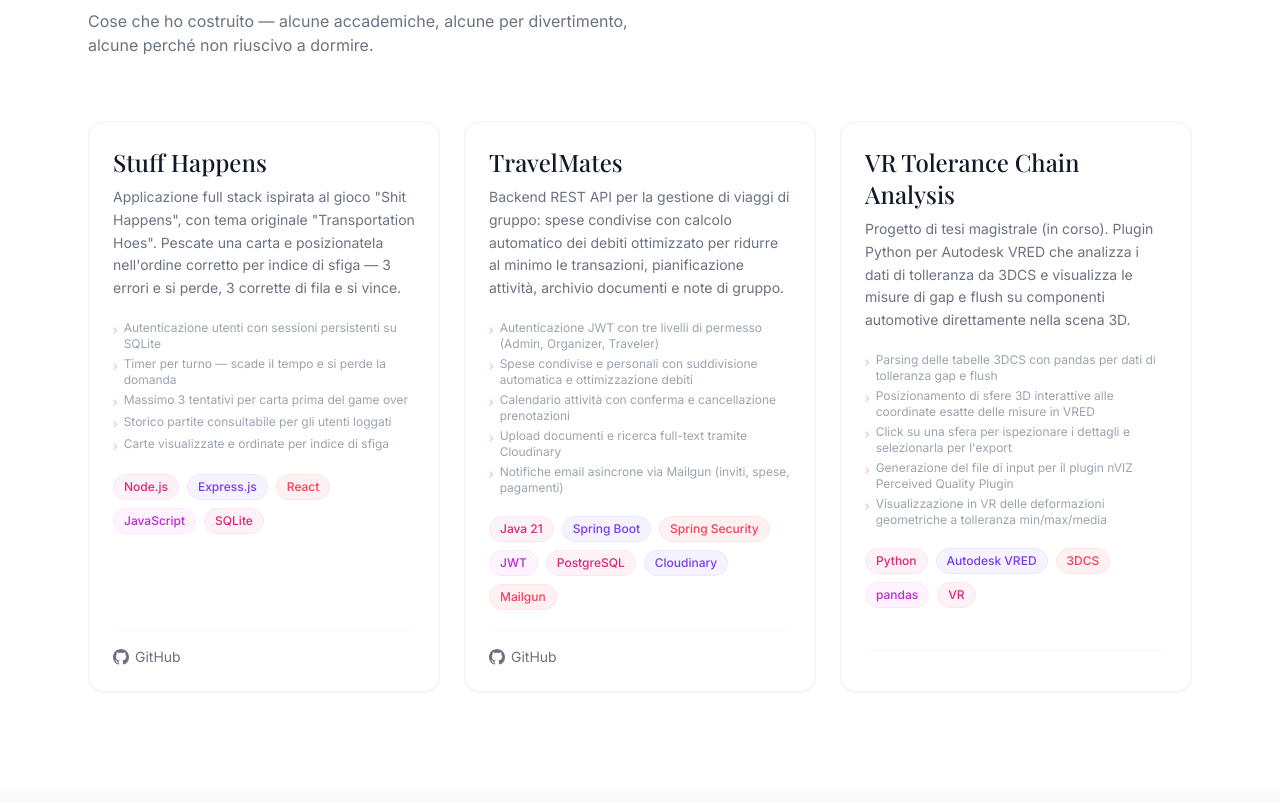
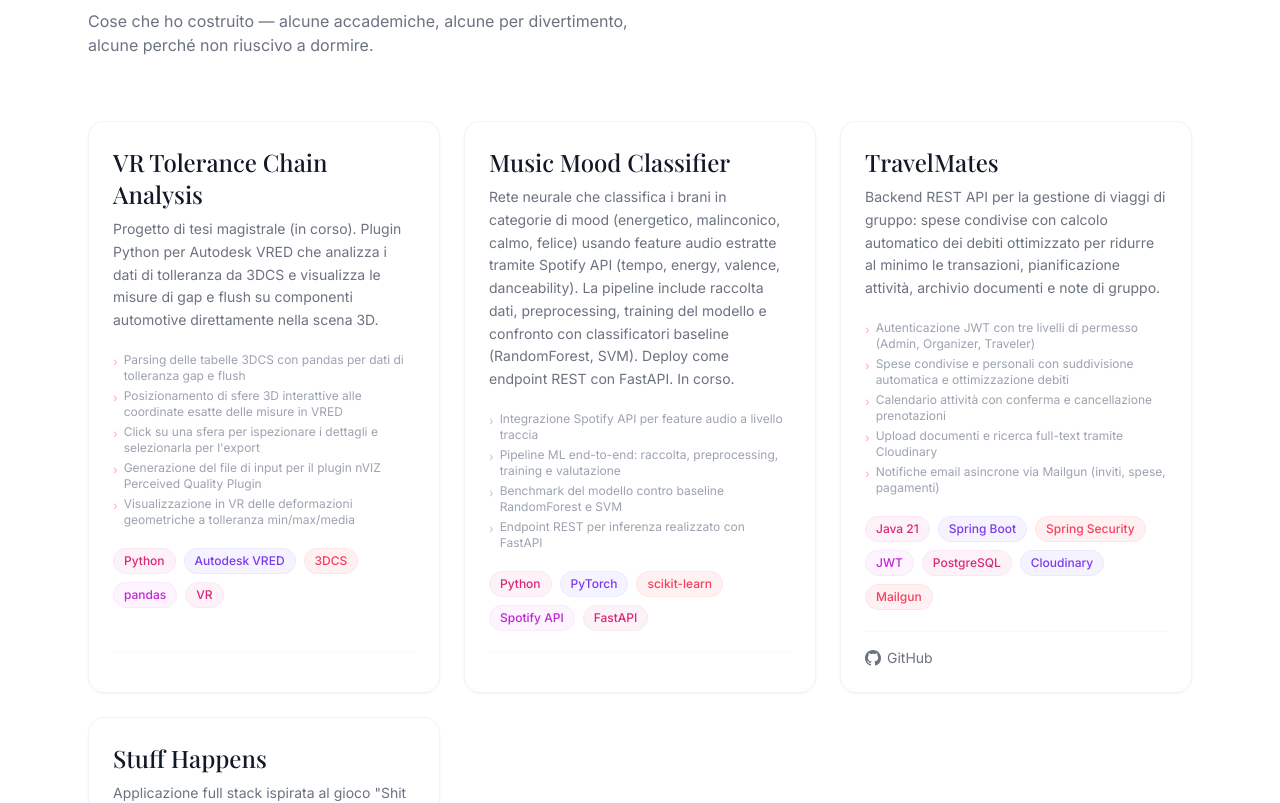
Before and after one commit to DianaHus/dianas_personal_page, a React (Vite) app: page / in a window 1280 px wide. Shown: the part 1763-2566 px from the top of the page. Built offline with nearby package versions, Linux system fonts and the light colour scheme; a web font is replaced by a local one.

Commit message:
added project and changed order

```diff
--- a/src/i18n/en.ts
+++ b/src/i18n/en.ts
@@ -107,19 +107,34 @@ export const en: Translations = {
     demoLabel: 'Live demo',
     items: [
       {
-        title: 'Stuff Happens',
+        title: 'VR Tolerance Chain Analysis',
         description:
-          'Full stack card game inspired by "Shit Happens", with the original theme "Transportation Hoes". Draw a card and place it in the correct position by misfortune index — 3 wrong placements and you lose, 3 correct in a row and you win.',
-        stack: ['Node.js', 'Express.js', 'React', 'JavaScript', 'SQLite'],
-        github: 'https://github.com/DianaHus/exam-Web-Applications-1-Stuff-Happens',
+          'Master\'s thesis project (in progress). A Python plugin for Autodesk VRED that analyses tolerance chain data from 3DCS and visualises gap/flush measurements on automotive components directly in the 3D scene.',
+        stack: ['Python', 'Autodesk VRED', '3DCS', 'pandas', 'VR'],
+        github: '',
         demo: null,
         image: null,
         features: [
-          'User authentication with persistent sessions via SQLite',
-          'Turn timer — let it expire and you lose the round',
-          'Up to 3 attempts per card before game over',
-          'Full match history for logged-in users',
-          'Cards sorted and displayed by misfortune index',
+          'Parses 3DCS output tables with pandas for gap and flush tolerance data',
+          'Places interactive 3D spheres at exact measurement coordinates in VRED scene',
+          'Click a sphere to inspect measurement details and select it for export',
+          'Generates the input file for the nVIZ Perceived Quality Plugin',
+          'Enables real-time visualisation of min/max/mean tolerance deformations in VR',
+        ],
+      },
+      {
+        title: 'Music Mood Classifier',
+        description:
+          'Neural network that classifies songs into mood categories (energetic, melancholic, calm, happy) using audio features extracted via the Spotify API (tempo, energy, valence, danceability). Pipeline includes data collection, preprocessing, model training, and comparison against baseline classifiers (RandomForest, SVM). Deployed as a REST endpoint with FastAPI. In progress.',
+        stack: ['Python', 'PyTorch', 'scikit-learn', 'Spotify API', 'FastAPI'],
+        github: '',
+        demo: null,
+        image: null,
+        features: [
+          'Spotify API ingestion for track-level audio features',
+          'End-to-end ML pipeline: collection, preprocessing, training, and evaluation',
+          'Model benchmarking against RandomForest and SVM baselines',
+          'REST inference endpoint built with FastAPI',
         ],
       },
       {
@@ -139,19 +154,19 @@ export const en: Translations = {
         ],
       },
       {
-        title: 'VR Tolerance Chain Analysis',
+        title: 'Stuff Happens',
         description:
-          'Master\'s thesis project (in progress). A Python plugin for Autodesk VRED that analyses tolerance chain data from 3DCS and visualises gap/flush measurements on automotive components directly in the 3D scene.',
-        stack: ['Python', 'Autodesk VRED', '3DCS', 'pandas', 'VR'],
-        github: '',
+          'Full stack card game inspired by "Shit Happens", with the original theme "Transportation Hoes". Draw a card and place it in the correct position by misfortune index — 3 wrong placements and you lose, 3 correct in a row and you win.',
+        stack: ['Node.js', 'Express.js', 'React', 'JavaScript', 'SQLite'],
+        github: 'https://github.com/DianaHus/exam-Web-Applications-1-Stuff-Happens',
         demo: null,
         image: null,
         features: [
-          'Parses 3DCS output tables with pandas for gap and flush tolerance data',
-          'Places interactive 3D spheres at exact measurement coordinates in VRED scene',
-          'Click a sphere to inspect measurement details and select it for export',
-          'Generates the input file for the nVIZ Perceived Quality Plugin',
-          'Enables real-time visualisation of min/max/mean tolerance deformations in VR',
+          'User authentication with persistent sessions via SQLite',
+          'Turn timer — let it expire and you lose the round',
+          'Up to 3 attempts per card before game over',
+          'Full match history for logged-in users',
+          'Cards sorted and displayed by misfortune index',
         ],
       },
     ],
--- a/src/i18n/it.ts
+++ b/src/i18n/it.ts
@@ -56,19 +56,34 @@ export const it: Translations = {
     demoLabel: 'Demo live',
     items: [
       {
-        title: 'Stuff Happens',
+        title: 'VR Tolerance Chain Analysis',
         description:
-          "Applicazione full stack ispirata al gioco \"Shit Happens\", con tema originale \"Transportation Hoes\". Pescate una carta e posizionatela nell'ordine corretto per indice di sfiga — 3 errori e si perde, 3 corrette di fila e si vince.",
-        stack: ['Node.js', 'Express.js', 'React', 'JavaScript', 'SQLite'],
-        github: 'https://github.com/DianaHus/exam-Web-Applications-1-Stuff-Happens',
+          'Progetto di tesi magistrale (in corso). Plugin Python per Autodesk VRED che analizza i dati di tolleranza da 3DCS e visualizza le misure di gap e flush su componenti automotive direttamente nella scena 3D.',
+        stack: ['Python', 'Autodesk VRED', '3DCS', 'pandas', 'VR'],
+        github: '',
         demo: null,
         image: null,
         features: [
-          'Autenticazione utenti con sessioni persistenti su SQLite',
-          'Timer per turno — scade il tempo e si perde la domanda',
-          'Massimo 3 tentativi per carta prima del game over',
-          'Storico partite consultabile per gli utenti loggati',
-          'Carte visualizzate e ordinate per indice di sfiga',
+          'Parsing delle tabelle 3DCS con pandas per dati di tolleranza gap e flush',
+          'Posizionamento di sfere 3D interattive alle coordinate esatte delle misure in VRED',
+          'Click su una sfera per ispezionare i dettagli e selezionarla per l\'export',
+          'Generazione del file di input per il plugin nVIZ Perceived Quality Plugin',
+          'Visualizzazione in VR delle deformazioni geometriche a tolleranza min/max/media',
+        ],
+      },
+      {
+        title: 'Music Mood Classifier',
+        description:
+          'Rete neurale che classifica i brani in categorie di mood (energetico, malinconico, calmo, felice) usando feature audio estratte tramite Spotify API (tempo, energy, valence, danceability). La pipeline include raccolta dati, preprocessing, training del modello e confronto con classificatori baseline (RandomForest, SVM). Deploy come endpoint REST con FastAPI. In corso.',
+        stack: ['Python', 'PyTorch', 'scikit-learn', 'Spotify API', 'FastAPI'],
+        github: '',
+        demo: null,
+        image: null,
+        features: [
+          'Integrazione Spotify API per feature audio a livello traccia',
+          'Pipeline ML end-to-end: raccolta, preprocessing, training e valutazione',
+          'Benchmark del modello contro baseline RandomForest e SVM',
+          'Endpoint REST per inferenza realizzato con FastAPI',
         ],
       },
       {
@@ -88,19 +103,19 @@ export const it: Translations = {
         ],
       },
       {
-        title: 'VR Tolerance Chain Analysis',
+        title: 'Stuff Happens',
         description:
-          'Progetto di tesi magistrale (in corso). Plugin Python per Autodesk VRED che analizza i dati di tolleranza da 3DCS e visualizza le misure di gap e flush su componenti automotive direttamente nella scena 3D.',
-        stack: ['Python', 'Autodesk VRED', '3DCS', 'pandas', 'VR'],
-        github: '',
+          "Applicazione full stack ispirata al gioco \"Shit Happens\", con tema originale \"Transportation Hoes\". Pescate una carta e posizionatela nell'ordine corretto per indice di sfiga — 3 errori e si perde, 3 corrette di fila e si vince.",
+        stack: ['Node.js', 'Express.js', 'React', 'JavaScript', 'SQLite'],
+        github: 'https://github.com/DianaHus/exam-Web-Applications-1-Stuff-Happens',
         demo: null,
         image: null,
         features: [
-          'Parsing delle tabelle 3DCS con pandas per dati di tolleranza gap e flush',
-          'Posizionamento di sfere 3D interattive alle coordinate esatte delle misure in VRED',
-          'Click su una sfera per ispezionare i dettagli e selezionarla per l\'export',
-          'Generazione del file di input per il plugin nVIZ Perceived Quality Plugin',
-          'Visualizzazione in VR delle deformazioni geometriche a tolleranza min/max/media',
+          'Autenticazione utenti con sessioni persistenti su SQLite',
+          'Timer per turno — scade il tempo e si perde la domanda',
+          'Massimo 3 tentativi per carta prima del game over',
+          'Storico partite consultabile per gli utenti loggati',
+          'Carte visualizzate e ordinate per indice di sfiga',
         ],
       },
     ],
```
